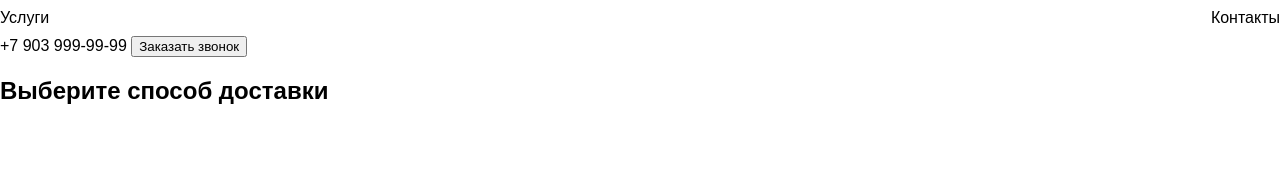
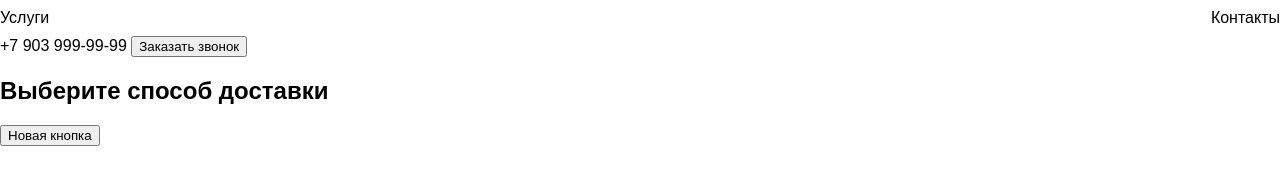
Before and after one commit to Alex19567/spacial-app1956, a plain HTML site: page index.html in a window 1280 px wide. Drawn offline with Linux system fonts and the light colour scheme.

Commit message:
new button added

```diff
--- a/index.html
+++ b/index.html
@@ -21,5 +21,6 @@
         </div>
     </header>
     <h2>Выберите способ доставки</h2>
+    <button>Новая кнопка</button>
 </body>
 </html>
```
